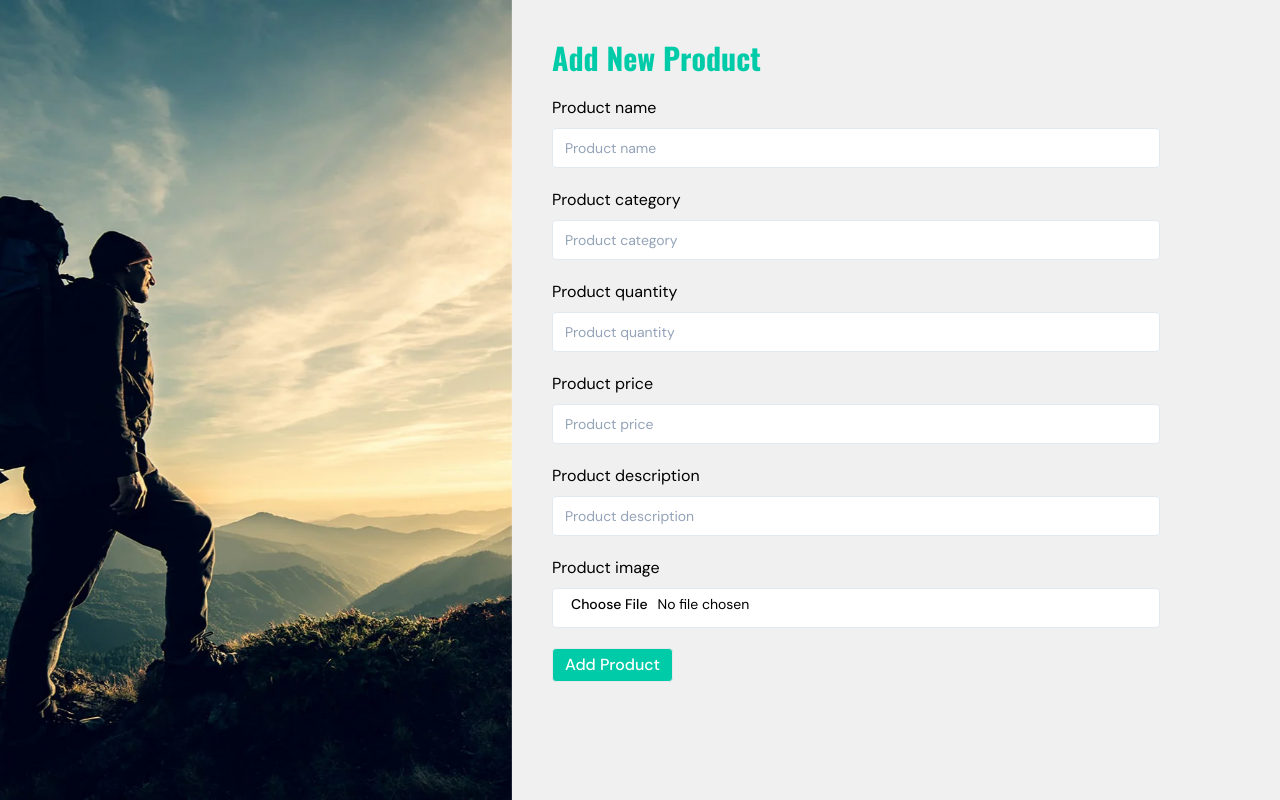
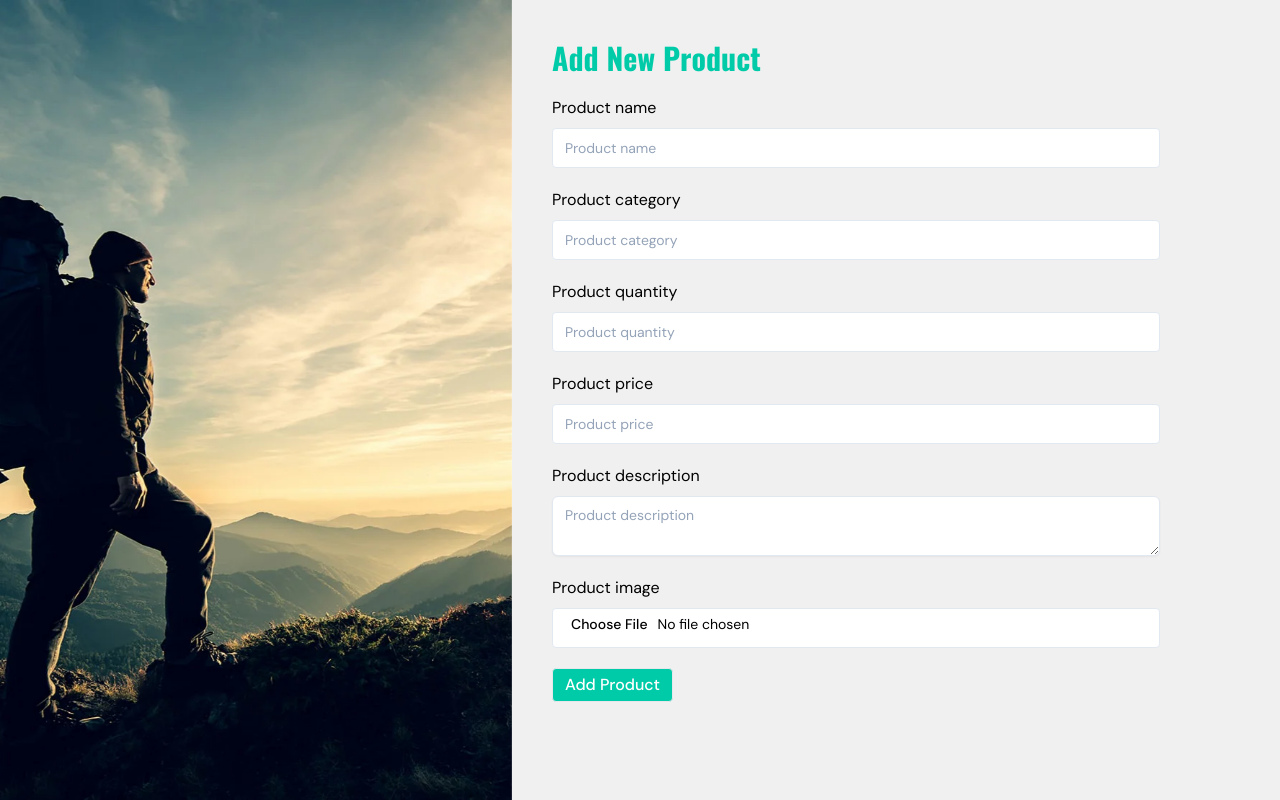
Before and after one commit to nahidul-fahim/camping-corner-client-a4, a React (Vite) app: page /add-product in a window 1280 px wide. Built offline with nearby package versions, Linux system fonts and the light colour scheme.

Commit message:
added text area

```diff
--- a/src/components/form/RHInput.tsx
+++ b/src/components/form/RHInput.tsx
@@ -8,18 +8,19 @@ type TInputProps = {
     label?: string;
     className?: string;
     minValue?: number;
-    onChange?: (e: React.ChangeEvent<HTMLInputElement>) => void; // Add onChange prop
+    onChange?: (e: React.ChangeEvent<HTMLInputElement>) => void;
 }
 
 const RHInput = ({ type, name, placeholder, label, className, minValue, onChange }: TInputProps) => {
-    const { control } = useFormContext(); // use useFormContext to get control
+
+    const { control } = useFormContext();
 
     return (
         <div className="space-y-2">
             {label ? <label>{label}</label> : null}
             <Controller
                 name={name}
-                control={control} // Add control here
+                control={control}
                 render={({ field }) =>
                     <Input
                         {...field}
--- /dev/null
+++ b/src/components/form/RHTextArea.tsx
@@ -0,0 +1,33 @@
+import { Controller, useFormContext } from "react-hook-form";
+import { Textarea } from "../ui/textarea";
+
+type TTextAreaProps = {
+    name: string;
+    placeholder: string;
+    label: string;
+    className?: string;
+}
+
+const RHTextArea = ({ name, placeholder, label, className }: TTextAreaProps) => {
+
+    const { control } = useFormContext();
+
+    return (
+        <div className="space-y-2">
+            {label ? <label>{label}</label> : null}
+            <Controller
+                name={name}
+                control={control}
+                render={({ field }) =>
+                    <Textarea
+                        {...field}
+                        placeholder={placeholder}
+                        className={`${className} bg-white`}
+                    />
+                }
+            />
+        </div>
+    );
+};
+
+export default RHTextArea;
--- /dev/null
+++ b/src/components/ui/textarea.tsx
@@ -0,0 +1,24 @@
+import * as React from "react"
+
+import { cn } from "@/lib/utils"
+
+export interface TextareaProps
+  extends React.TextareaHTMLAttributes<HTMLTextAreaElement> {}
+
+const Textarea = React.forwardRef<HTMLTextAreaElement, TextareaProps>(
+  ({ className, ...props }, ref) => {
+    return (
+      <textarea
+        className={cn(
+          "flex min-h-[60px] w-full rounded-md border border-slate-200 bg-white px-3 py-2 text-sm shadow-sm placeholder:text-slate-400 focus-visible:outline-none focus-visible:ring-1 focus-visible:border-accent",
+          className
+        )}
+        ref={ref}
+        {...props}
+      />
+    )
+  }
+)
+Textarea.displayName = "Textarea"
+
+export { Textarea }
--- a/src/pages/AddNewProduct.tsx
+++ b/src/pages/AddNewProduct.tsx
@@ -1,5 +1,6 @@
 import RHFormProvider from "@/components/form/RHFormProvider";
 import RHInput from "@/components/form/RHInput";
+import RHTextArea from "@/components/form/RHTextArea";
 import { useState } from "react";
 import { FieldValues } from "react-hook-form";
 
@@ -19,6 +20,7 @@ const AddNewProduct = () => {
             setImagePreview(previewURL);
         }
     };
+
 
     return (
         <div className="relative flex min-h-[100vh]">
@@ -73,12 +75,11 @@ const AddNewProduct = () => {
                             className="w-full"
                         />
                         {/* product description */}
-                        <RHInput
-                            type="text"
+                        <RHTextArea
                             name="description"
                             placeholder="Product description"
                             label="Product description"
-                            className="w-full md:col-span-2"
+                            className="w-full"
                         />
                         {/* product image */}
                         <RHInput
@@ -86,7 +87,7 @@ const AddNewProduct = () => {
                             name="image"
                             placeholder="Product image"
                             label="Product image"
-                            className="w-full md:col-span-2"
+                            className="w-full"
                             onChange={handleImageChange}
                         />
                         {imagePreview && (
```
